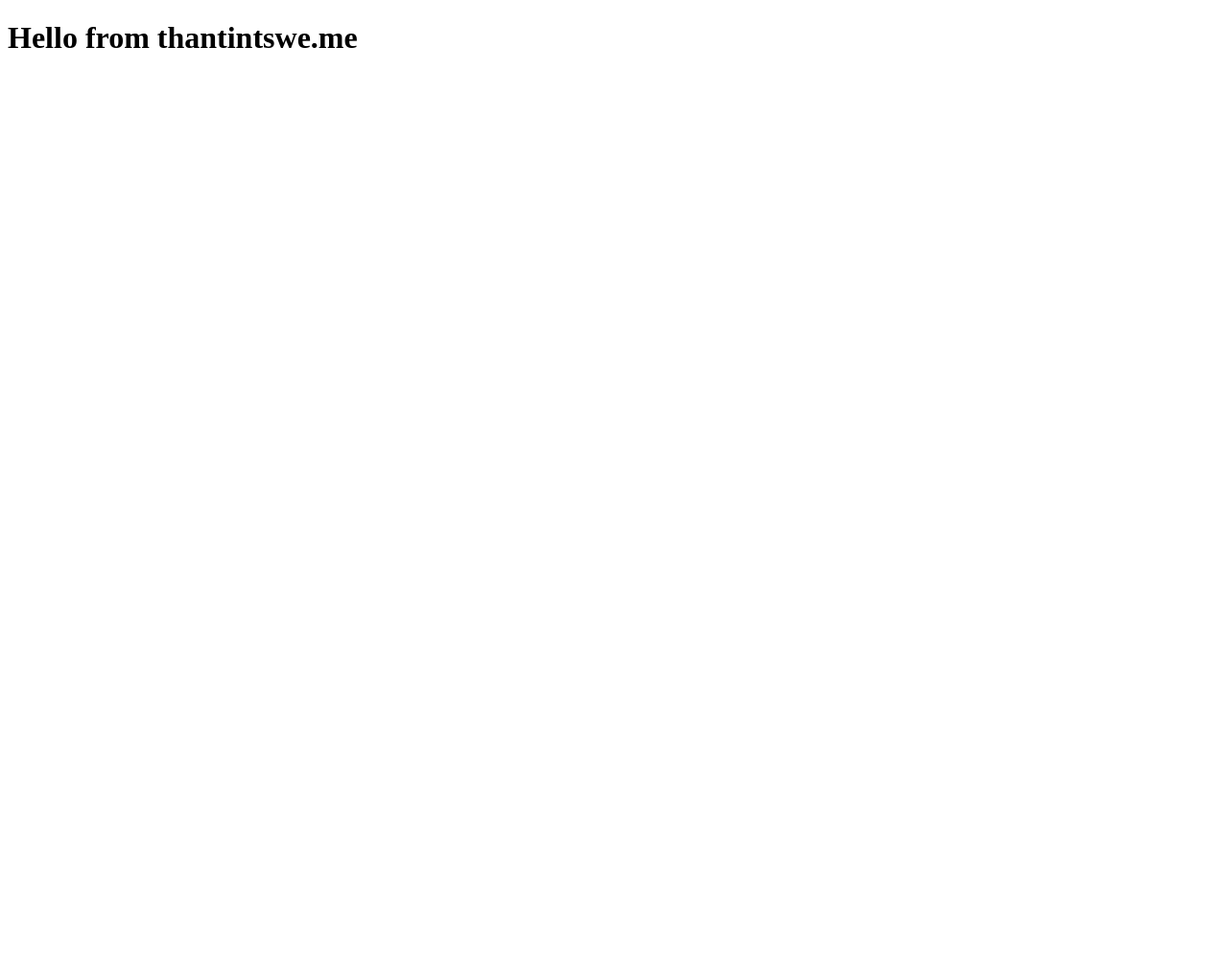
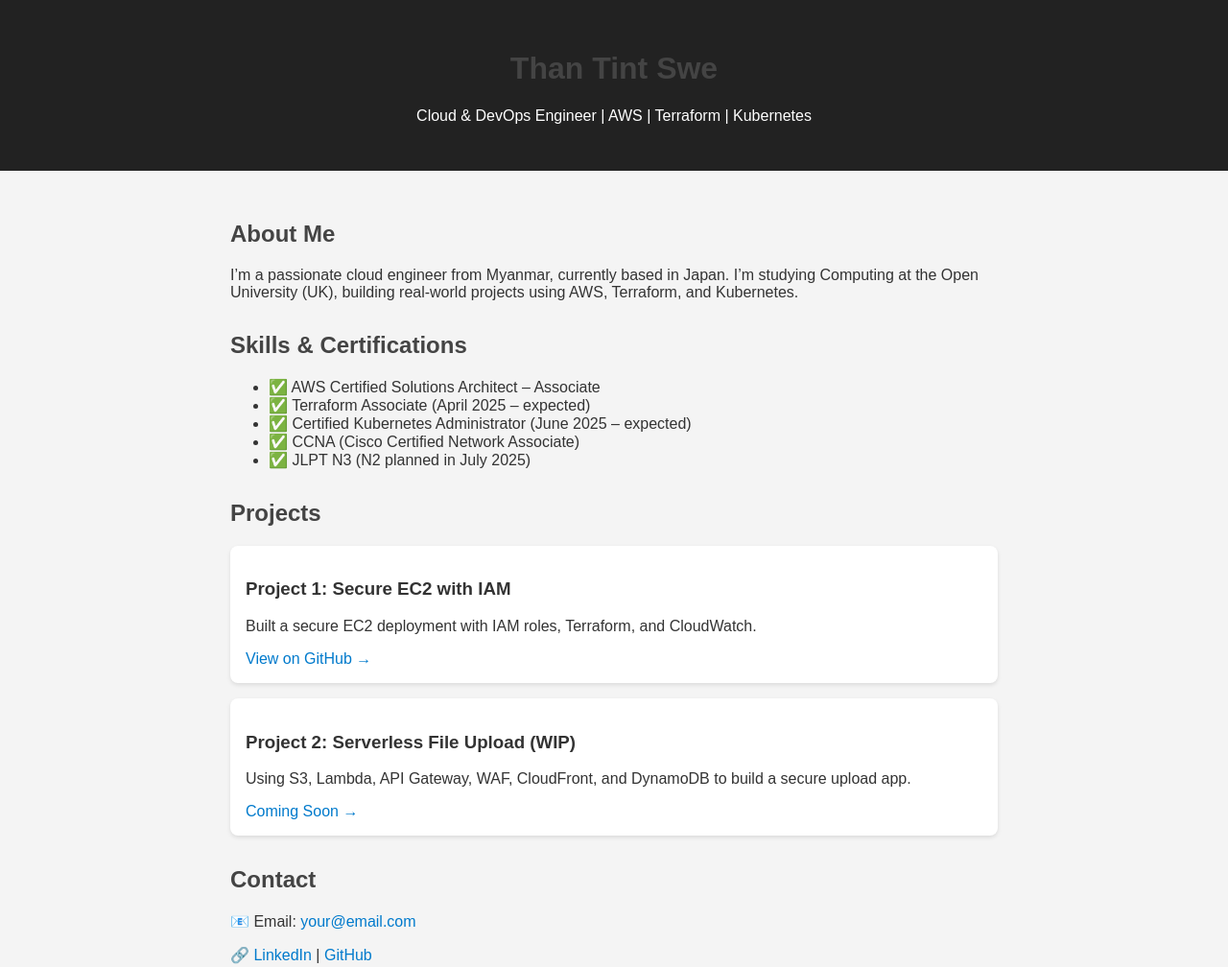
Before and after one commit to tts1196/tts1196.github.io, a plain HTML site: page index.html in a window 1280 px wide. Shown: the whole page at 96% size. Before the commit the page ends 800 px from the top, so only its background shows below. Drawn offline with Linux system fonts and the light colour scheme.

Commit message:
Update index.html

```diff
--- a/index.html
+++ b/index.html
@@ -1,10 +1,91 @@
-<!-- index.html -->
 <!DOCTYPE html>
-<html>
+<html lang="en">
 <head>
-  <title>Than Tint Swe</title>
+  <meta charset="UTF-8" />
+  <meta name="viewport" content="width=device-width, initial-scale=1.0"/>
+  <title>Than Tint Swe - Portfolio</title>
+  <style>
+    body {
+      font-family: Arial, sans-serif;
+      margin: 0;
+      background: #f4f4f4;
+      color: #333;
+    }
+    header {
+      background: #222;
+      color: #fff;
+      padding: 2rem;
+      text-align: center;
+    }
+    main {
+      padding: 2rem;
+      max-width: 800px;
+      margin: auto;
+    }
+    section {
+      margin-bottom: 2rem;
+    }
+    h1, h2 {
+      color: #444;
+    }
+    a {
+      color: #007acc;
+      text-decoration: none;
+    }
+    .project {
+      background: #fff;
+      padding: 1rem;
+      border-radius: 8px;
+      margin-bottom: 1rem;
+      box-shadow: 0 2px 4px rgba(0,0,0,0.1);
+    }
+  </style>
 </head>
 <body>
-  <h1>Hello from thantintswe.me</h1>
+  <header>
+    <h1>Than Tint Swe</h1>
+    <p>Cloud & DevOps Engineer | AWS | Terraform | Kubernetes</p>
+  </header>
+
+  <main>
+    <section>
+      <h2>About Me</h2>
+      <p>I’m a passionate cloud engineer from Myanmar, currently based in Japan. I’m studying Computing at the Open University (UK), building real-world projects using AWS, Terraform, and Kubernetes.</p>
+    </section>
+
+    <section>
+      <h2>Skills & Certifications</h2>
+      <ul>
+        <li>✅ AWS Certified Solutions Architect – Associate</li>
+        <li>✅ Terraform Associate (April 2025 – expected)</li>
+        <li>✅ Certified Kubernetes Administrator (June 2025 – expected)</li>
+        <li>✅ CCNA (Cisco Certified Network Associate)</li>
+        <li>✅ JLPT N3 (N2 planned in July 2025)</li>
+      </ul>
+    </section>
+
+    <section>
+      <h2>Projects</h2>
+
+      <div class="project">
+        <h3>Project 1: Secure EC2 with IAM</h3>
+        <p>Built a secure EC2 deployment with IAM roles, Terraform, and CloudWatch.</p>
+        <a href="https://github.com/tts1196/Project-1-Secure-EC2-Instance-with-IAM" target="_blank">View on GitHub →</a>
+      </div>
+
+      <div class="project">
+        <h3>Project 2: Serverless File Upload (WIP)</h3>
+        <p>Using S3, Lambda, API Gateway, WAF, CloudFront, and DynamoDB to build a secure upload app.</p>
+        <a href="https://github.com/tts1196" target="_blank">Coming Soon →</a>
+      </div>
+    </section>
+
+    <section>
+      <h2>Contact</h2>
+      <p>📧 Email: <a href="mailto:your@email.com">your@email.com</a></p>
+      <p>🔗 <a href="https://www.linkedin.com/in/than-tint-swe-3a51452a2/" target="_blank">LinkedIn</a> |
+         <a href="https://github.com/tts1196" target="_blank">GitHub</a></p>
+    </section>
+  </main>
 </body>
 </html>
```
